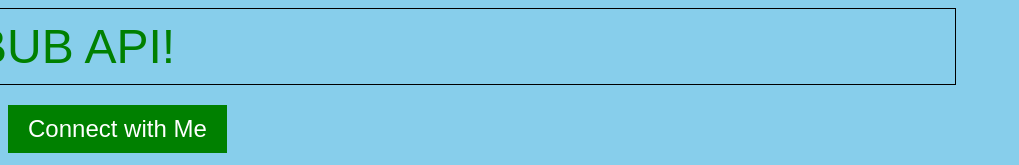
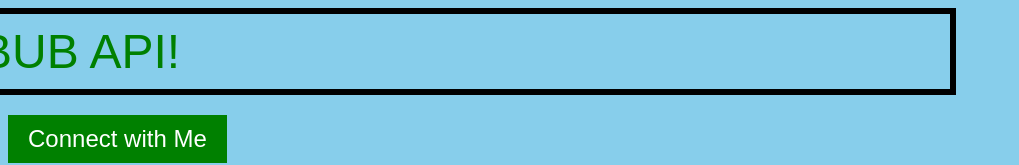
Before and after one commit to MAHABUB0712/LOVE-IMRAN, a website: page Imran/imran.html in a window 1280 px wide. Shown: the top 165 px of the page, without its empty margins (0-1019 px from the left). Drawn offline with Linux system fonts and the light colour scheme.

Commit message:
Update imran.html

```diff
--- a/Imran/imran.html
+++ b/Imran/imran.html
@@ -1 +1 @@
-<!DOCTYPE html> <html lang="en"> <head> <meta charset="UTF-8"> <meta name="viewport" content="width=device-width, initial-scale=1.0"> <title>MAHABUB RAHMAN</title> <style> body { background-color: skyblue; font-family: Arial, sans-serif; } .moving-text { font-size: 3em; color: green; border: 1px solid black; padding: 10px; white-space: nowrap; box-sizing: border-box; animation: move 8s linear infinite; } @keyframes move { 0% { transform: translateX(100%); } 100% { transform: translateX(-100%); } } .connect-button { margin-top: 20px; padding: 10px 20px; font-size: 1.5em; background-color: green; color: white; border: none; cursor: pointer; } .gif-container { margin-top: 20px; } </style> </head> <body> <div class="moving-text"> Enjoy MAHABUB API!</div> <button class="connect-button" onclick="window.open('https://www.facebook.com/www.xnxx.com.140', '_blank')">Connect with Me</button> <div class="gif-container"> <img src="https://i.imgur.com/mkhFTNN.gif" alt="Fun GIF"> </div> </body> </html>
+<!DOCTYPE html> <html lang="en"> <head> <meta charset="UTF-8"> <meta name="viewport" content="width=device-width, initial-scale=1.0"> <title>MAHABUB RAHMAN</title> <style> body { background-color: skyblue; font-family: Arial, sans-serif; } .moving-text { font-size: 3em; color: green; border: 6px solid black; padding: 10px; white-space: nowrap; box-sizing: border-box; animation: move 8s linear infinite; } @keyframes move { 0% { transform: translateX(100%); } 100% { transform: translateX(-100%); } } .connect-button { margin-top: 20px; padding: 10px 20px; font-size: 1.5em; background-color: green; color: white; border: none; cursor: pointer; } .gif-container { margin-top: 20px; } </style> </head> <body> <div class="moving-text"> Enjoy MAHABUB API!</div> <button class="connect-button" onclick="window.open('https://www.facebook.com/www.xnxx.com.140', '_blank')">Connect with Me</button> <div class="gif-container"> <img src="https://i.imgur.com/mkhFTNN.gif" alt="Fun GIF"> </div> </body> </html>
```
